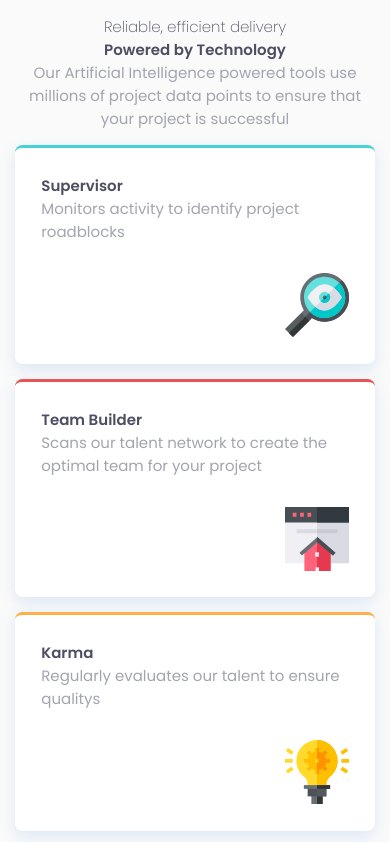
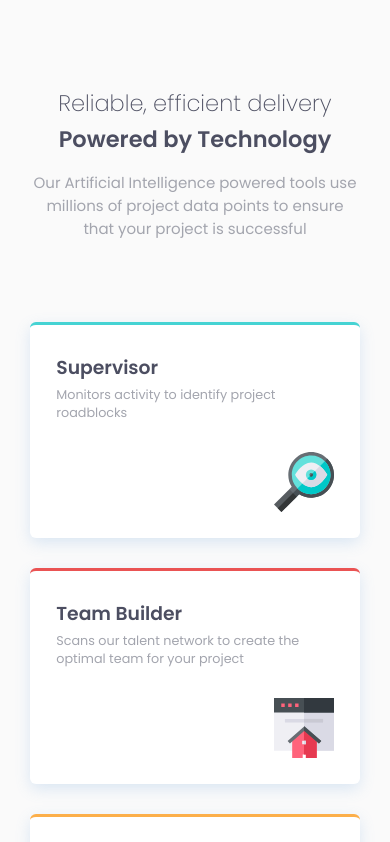
Before and after one commit to kevin-kretz/Frontend-Mentor, a plain HTML site: page Four Card Feature Section/four-card-feature-section-master/index.html in a window 390 px wide. Shown: the top 842 px of the page. Drawn offline with Linux system fonts and the light colour scheme.

Commit message:
mobile media query complete

```diff
--- a/Four Card Feature Section/four-card-feature-section-master/main.css
+++ b/Four Card Feature Section/four-card-feature-section-master/main.css
@@ -21,8 +21,8 @@ p {
 }
 
 body {
-  width: calc(100vw - 2rem);
-  padding: 1rem;
+  width: calc(100vw - 4rem);
+  padding: 2rem;
   background-color: hsl(0, 0%, 98%);
 }
 
@@ -43,7 +43,7 @@ h1 {
 .card {
   background-color: #ffffff;
   padding: 1.75rem;
-  border-radius: 0.5rem;
+  border-radius: 0.4rem;
   box-shadow: 0px 5px 15px rgba(97, 155, 221, 0.2);
 }
 
@@ -66,3 +66,40 @@ h1 {
 footer {
   text-align: center;
 }
+
+@media screen and (max-width: 400px) {
+  h1 {
+    font-size: 1.5rem;
+    margin-top: 3.75rem;
+  }
+
+  h2 {
+    margin-top: 0.1rem;
+    font-size: 1.5rem;
+  }
+
+  header > p {
+    margin-top: 1rem;
+  }
+
+  #supervisor {
+    margin-top: 4.5rem;
+  }
+
+  img {
+    height: 4rem;
+  }
+
+  .card > p {
+    font-size: 0.85rem;
+    margin-top: 0.25rem;
+  }
+
+  .card > h2 {
+    font-size: 1.25rem;
+  }
+
+  .card {
+    margin-top: 1rem;
+  }
+}
```
